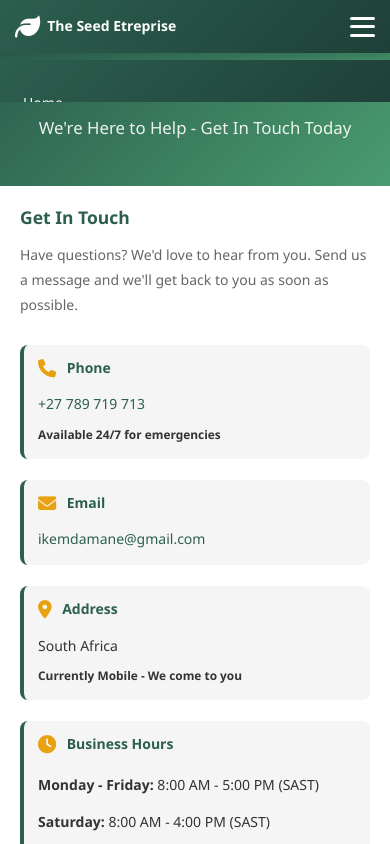
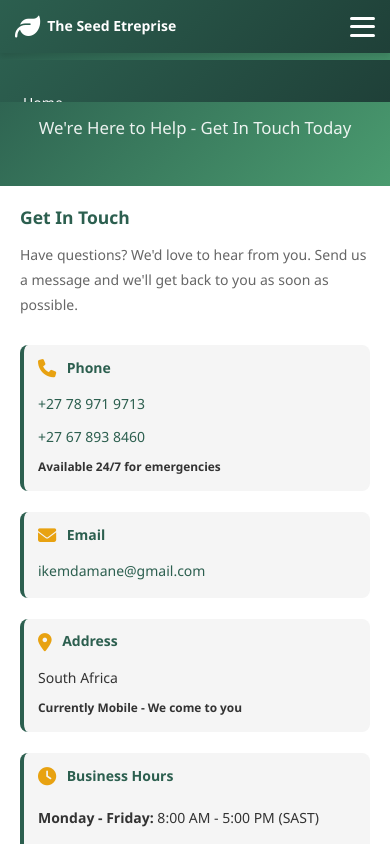
Before and after one commit to rodney031124/The-Seed-Etreprise, a React (Create React App) app: page /contact in a window 390 px wide. Shown: the top 844 px of the page. Built offline with nearby package versions, Linux system fonts and the light colour scheme; no server answers.

Commit message:
Updated phone number

```diff
--- a/src/pages/Contact.jsx
+++ b/src/pages/Contact.jsx
@@ -94,7 +94,8 @@ function Contact() {
 
               <div className="info-block">
                 <h3><i className="fas fa-phone"></i> Phone</h3>
-                <p><a href="tel:+27789719713">+27 789 719 713</a></p>
+                <p><a href="tel:+27789719713">+27 78 971 9713</a></p>
+                <p><a href="tel:+27678938460">+27 67 893 8460</a></p>
                 <p className="info-label">Available 24/7 for emergencies</p>
               </div>
 
```
